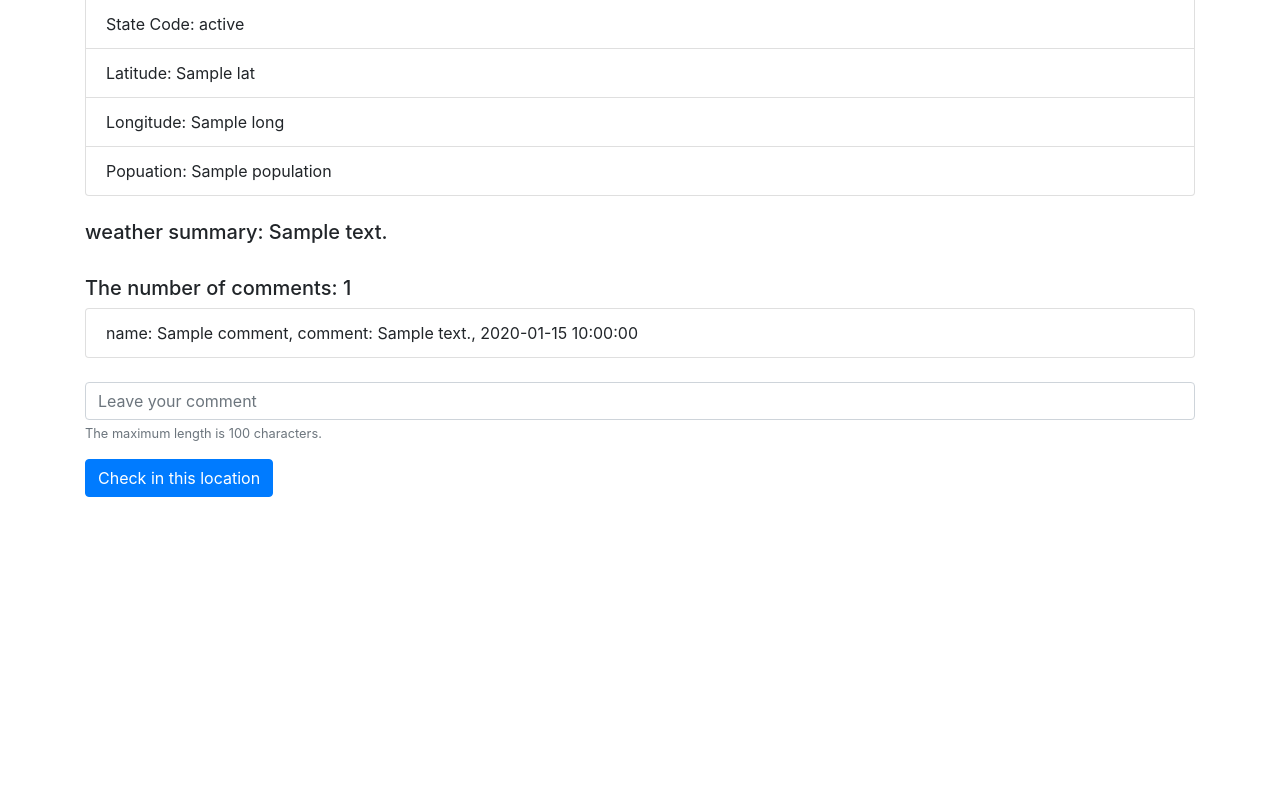
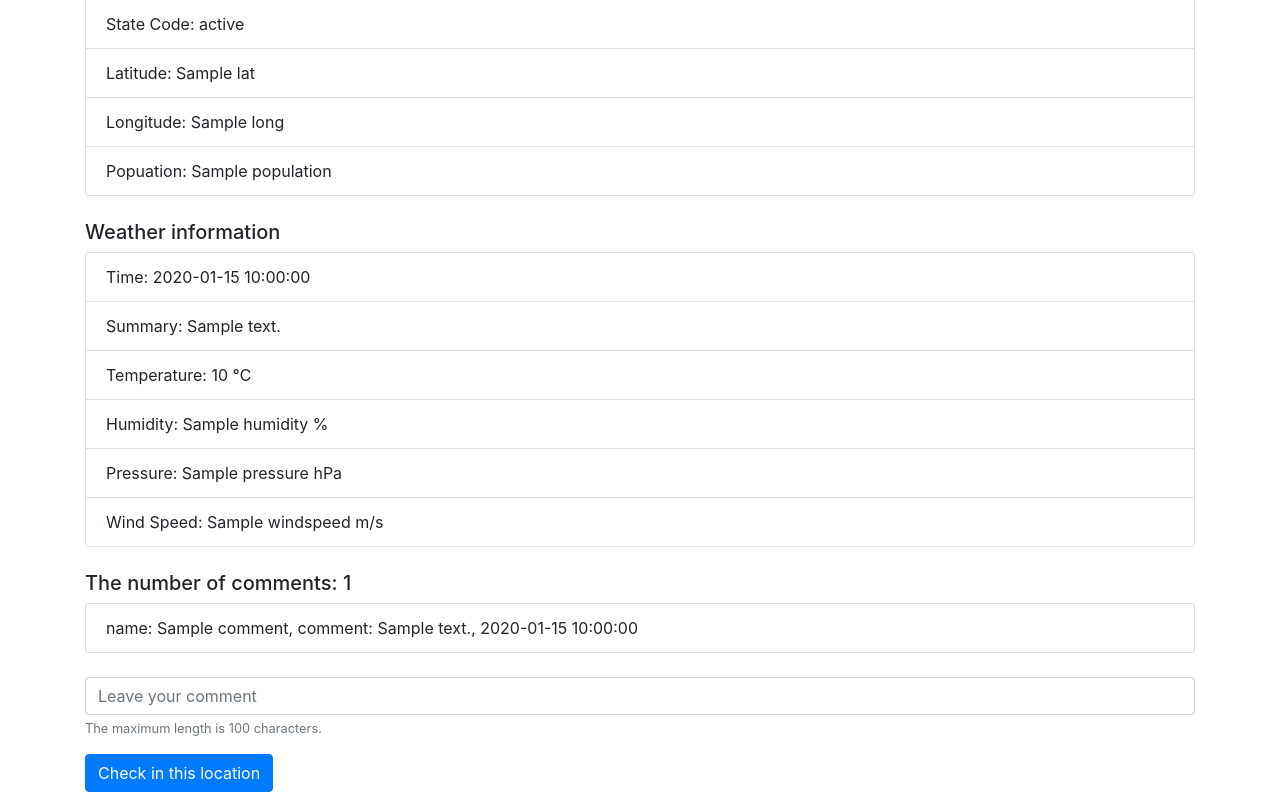
Before and after one commit to syntaxkim/project1-rainyday, a Flask app: template templates/location.html in a window 1280 px wide. Shown: the part 351-1143 px from the top of the page. Before the commit the page ends 848 px from the top, so only its background shows below. Run offline with Flask 2, Linux system fonts and the light colour scheme; the template is opened without the code that fills it: most values are stand-ins (such as "Sample title", 1, 10 or a date in 2020); some libraries are stand-ins or nearby versions.

Commit message:
more weather info displayed

```diff
--- a/application.py
+++ b/application.py
@@ -132,16 +132,23 @@ def location(location_id):
             return render_template("search.html", message="No locations in the database")
 
         # Get weather data from https://darksky.net
-        res = requests.get(f"https://api.darksky.net/forecast/{api_key}/{location.lat},{location.long}")
+        # other HTTP query parameters options for units: auto, us, si
+        res = requests.get(f"https://api.darksky.net/forecast/{api_key}/{location.lat},{location.long}?units=si")
         data = res.json()
+        time = data["currently"]["time"]
         summary = data["currently"]["summary"]
+        temperature = data["currently"]["temperature"]
+        humidity = (data["currently"]["humidity"])*100
+        pressure = data["currently"]["pressure"]
+        windspeed = data["currently"]["windSpeed"]
 
         # Get comments data
         comments = db.execute("SELECT * FROM checkins WHERE location_id = :id",
             {"id": location_id}).fetchall()
         count = len(comments)
 
-        return render_template("location.html", location=location, summary=summary, comments=comments, count=count)
+        return render_template("location.html", location=location, comments=comments, count=count,
+                                time = time, summary=summary, temperature=temperature, humidity=humidity, pressure=pressure, windspeed=windspeed)
 
     # if the user is not logged-in
     return render_template("error.html", message="The requested URL was not found on this server."), 404
@@ -154,6 +161,7 @@ def user(name):
         comments = db.execute("SELECT * FROM checkins WHERE name=:name",
             {"name": name}).fetchall()
         count = len(comments)
+
         if not comments:
             return render_template("comments.html")
 
--- a/templates/location.html
+++ b/templates/location.html
@@ -33,7 +33,17 @@
 
     <br>
     <div>
-        <h5>weather summary: {{ summary }}</h5>
+        <h5>Weather information</h5>
+    </div>
+    <div>
+        <ul class="list-group">
+            <li class="list-group-item">Time: {{ time }}</li>
+            <li class="list-group-item">Summary: {{ summary }}</li>
+            <li class="list-group-item">Temperature: {{ temperature }} &#8451;</li>
+            <li class="list-group-item">Humidity: {{ humidity }} %</li>
+            <li class="list-group-item">Pressure: {{ pressure }} hPa</li>
+            <li class="list-group-item">Wind Speed: {{ windspeed }} m/s</li>
+        </ul>
     </div>
 
 
```
